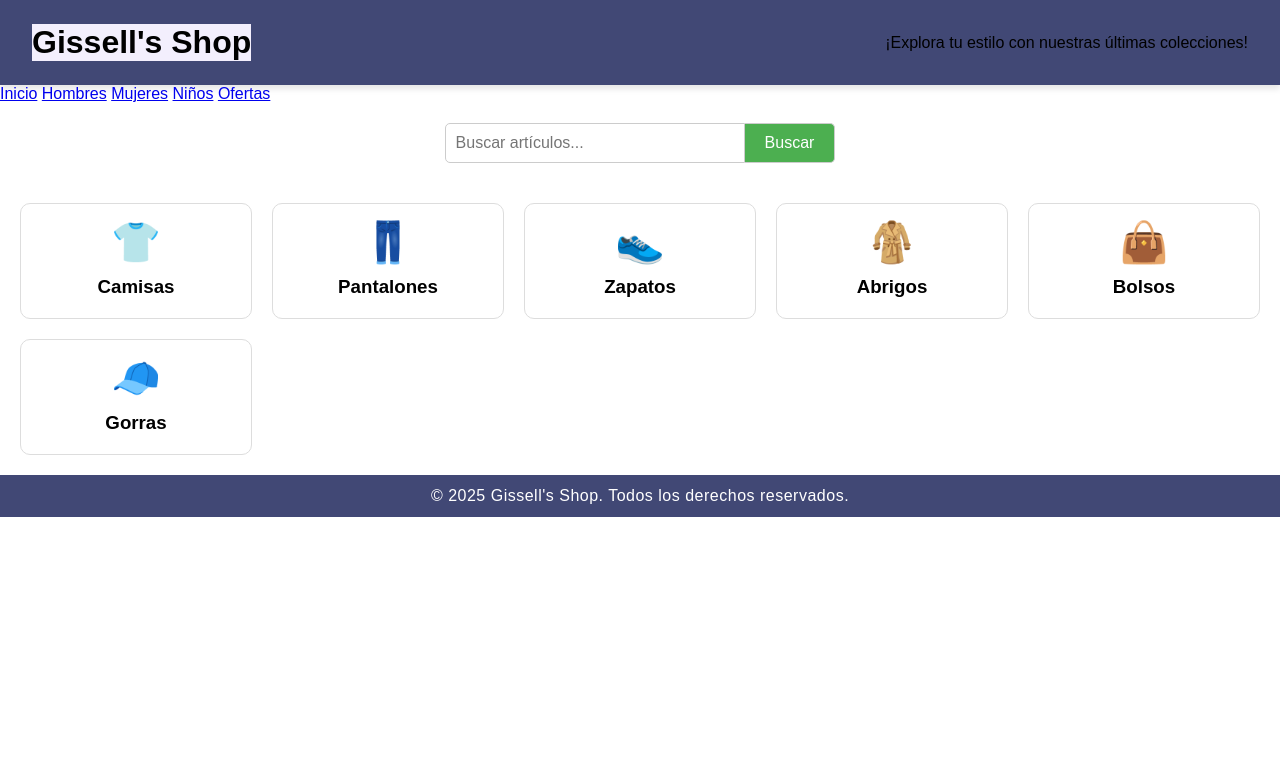
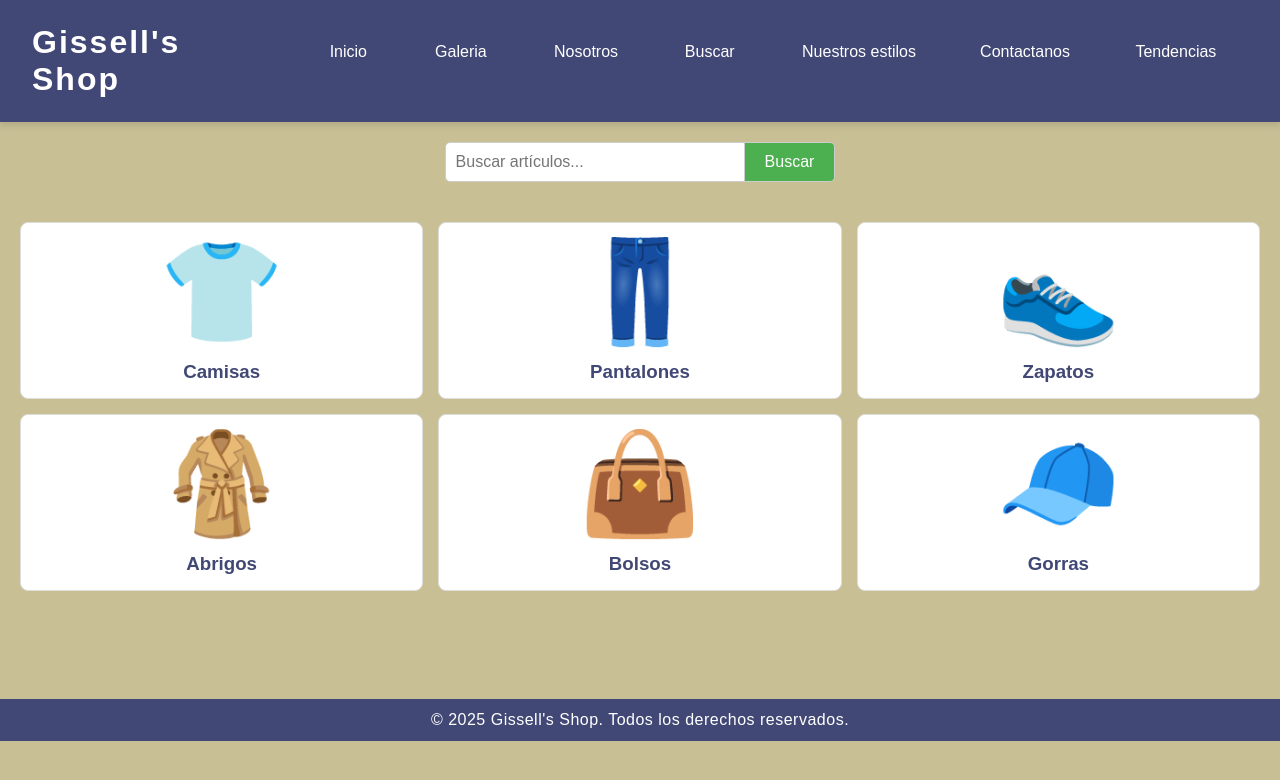
Before and after one commit to Elvin-CM/ProyectoPortalesWeb1, a plain HTML site: page buscar.html in a window 1280 px wide. Drawn offline with Linux system fonts and the light colour scheme.

Commit message:
ModificacionesBuscar

```diff
--- a/CSS/estilos.css
+++ b/CSS/estilos.css
@@ -5,7 +5,6 @@
     border: 0;
 }
 body{
-<<<<<<< HEAD
     background-color: #c8bf95;
     margin: 0;
     padding: 0;
@@ -14,11 +13,6 @@ body{
 h1{
     align-items: center;
     display: flex;
-=======
-    margin: 0px;
-    padding: 0px;
-    background-color: #f3effd;
->>>>>>> 78a8ba535d18f611b891fc87239a7ad430cc5a13
 }
 p{
     line-height: 1.5;
@@ -157,30 +151,44 @@ header nav ul li a:hover::after {
 .buscar-container button:hover {
     background-color: #45a049;
 }
+
 .product-grid {
     display: grid;
-    grid-template-columns: repeat(auto-fit, minmax(200px, 1fr));
-    gap: 20px;
+    grid-template-columns: repeat(3, 1fr); /* Tres columnas en lugar de dos */
+    gap: 15px;
     padding: 20px;
+    margin-bottom: 5.5rem;
 }
+
 .product {
     background-color: white;
-    padding: 15px;
+    padding: 10px;
     border: 1px solid #ddd;
-    border-radius: 10px;
+    border-radius: 8px;
     text-align: center;
+    text-decoration: none;
+    color:  #414875;
 }
-.product img {
-    max-width: 100%;
-    height: auto;
-    border-radius: 10px;
+
+.product a {
+    display: block;
+    text-decoration: none;
+    color: inherit;
+    border: none;
 }
+
+.icon {
+    font-size: 100px;
+}
+
 .product h3 {
     margin: 10px 0 5px;
 }
+
 .product p {
     color: #555;
 }
+
 
 .contact-wrapper {
     display: flex;
--- a/buscar.html
+++ b/buscar.html
@@ -8,17 +8,21 @@
     </head>
     <body>
         <header>
-            <h1>Gissell's Shop</h1>
-            <p>¡Explora tu estilo con nuestras últimas colecciones!</p>
-        </header>
-
-        <nav>
-            <a href="#">Inicio</a>
-            <a href="#">Hombres</a>
-            <a href="#">Mujeres</a>
-            <a href="#">Niños</a>
-            <a href="#">Ofertas</a>
-        </nav>
+            <div>
+                <h1>Gissell's Shop</h1>
+            </div>
+            <nav>
+                <ul>
+                    <li><a href="index.html">Inicio</a></li>
+                    <li><a href="galeria_fotos.html">Galeria</a></li>
+                    <li><a href="sobreNosotros.html">Nosotros</a></li>
+                    <li><a href="buscar.html">Buscar</a></li>
+                    <li><a href="NuestrosProgramas.html">Nuestros estilos</a></li>
+                    <li><a href="Contactanos.html">Contactanos</a></li>
+                    <li><a href="tendencia_moda.html">Tendencias</a></li>
+                </ul>
+            </nav>
+        </header>
 
         <div class="buscar-container">
             <input type="text" placeholder="Buscar artículos...">
@@ -26,30 +30,30 @@
         </div>
 
         <div class="product-grid">
-            <div class="product">
-                <div style="font-size: 40px;">👕</div>
+            <a href="galeria_fotos.html" class="product">
+                <div class="icon">👕</div>
                 <h3>Camisas</h3>
-            </div>
-            <div class="product">
-                <div style="font-size: 40px;">👖</div>
+            </a>
+            <a href="galeria_fotos.html" class="product">
+                <div class="icon">👖</div>
                 <h3>Pantalones</h3>
-            </div>
-            <div class="product">
-                <div style="font-size: 40px;">👟</div>
+            </a>
+            <a href="galeria_fotos.html" class="product">
+                <div class="icon">👟</div>
                 <h3>Zapatos</h3>
-            </div>
-            <div class="product">
-                <div style="font-size: 40px;">🧥</div>
+            </a>
+            <a href="galeria_fotos.html" class="product">
+                <div class="icon">🧥</div>
                 <h3>Abrigos</h3>
-            </div>
-            <div class="product">
-                <div style="font-size: 40px;">👜</div>
+            </a>
+            <a href="galeria_fotos.html" class="product">
+                <div class="icon">👜</div>
                 <h3>Bolsos</h3>
-            </div>
-            <div class="product">
-                <div style="font-size: 40px;">🧢</div>
+            </a>
+            <a href="galeria_fotos.html" class="product">
+                <div class="icon">🧢</div>
                 <h3>Gorras</h3>
-            </div>
+            </a>
         </div>
     </body>
     <footer>
```
Also changed, not shown: Contactanos.html (+16 -5 lines).
